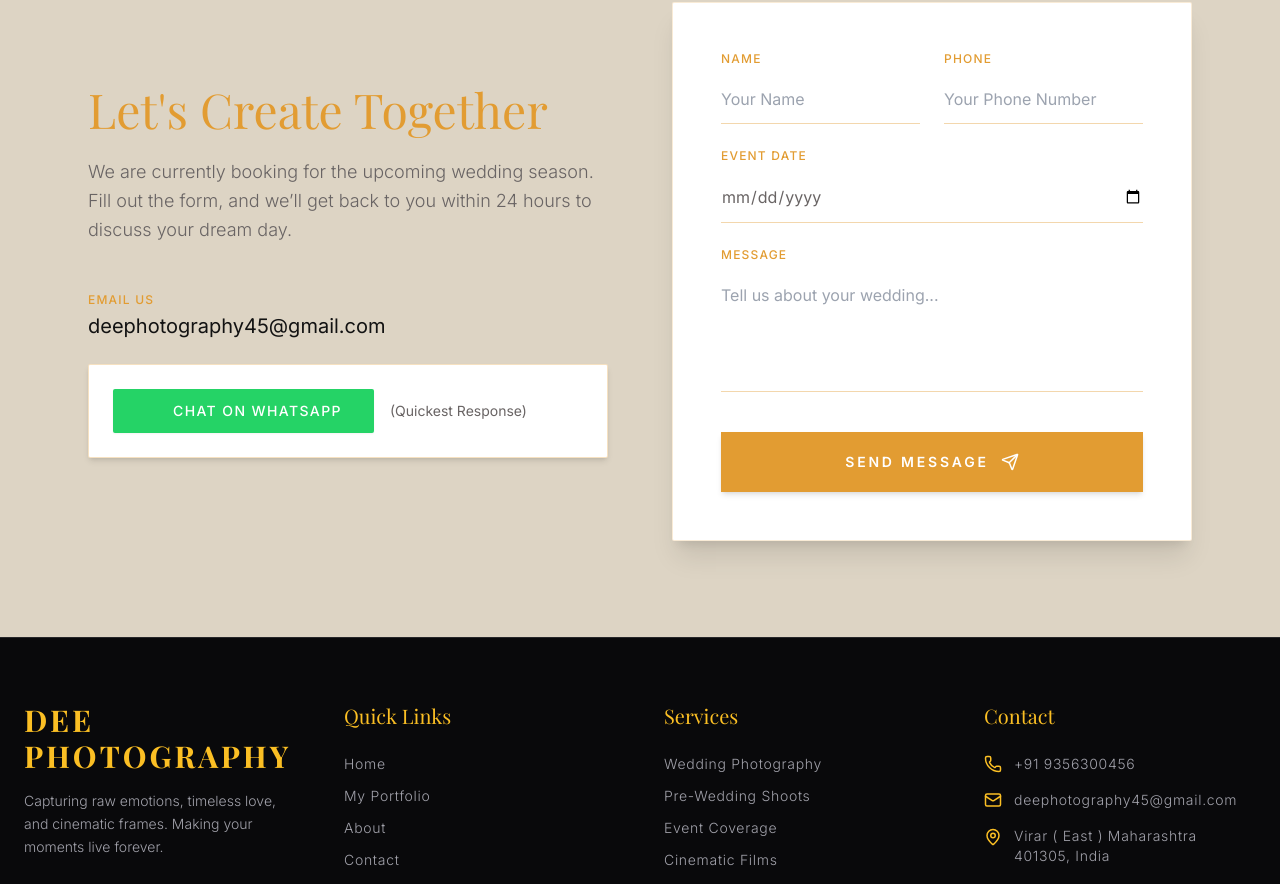
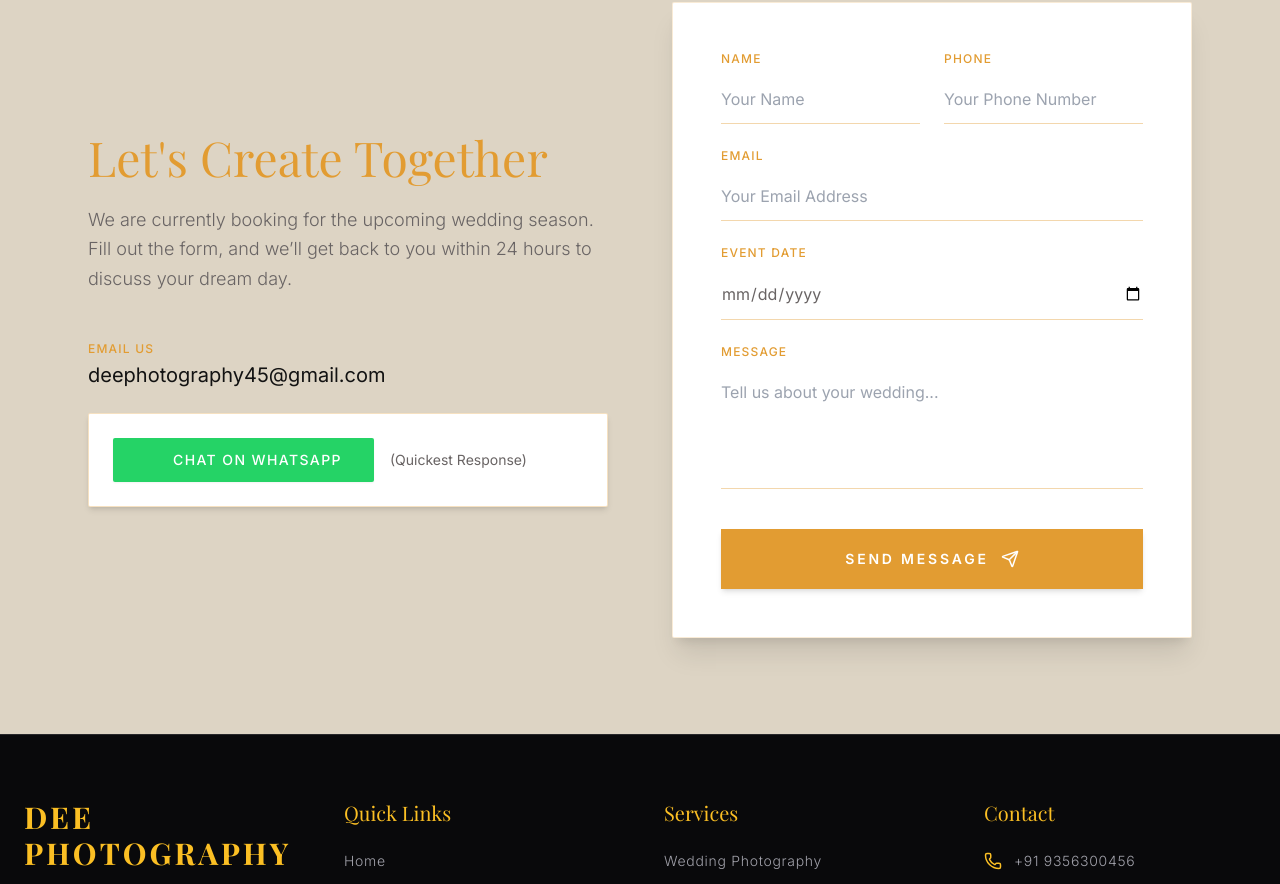
Before and after one commit to ankush-45aj/wedding-portfolio-, a React (Vite) app: page / in a window 1280 px wide. Shown: the part 5756-6640 px from the top of the page. Built offline with nearby package versions, Linux system fonts and the light colour scheme; a web font is replaced by a local one.

Commit message:
feat: Add EmailJS integration to contact form with state management

```diff
--- a/package.json
+++ b/package.json
@@ -10,6 +10,7 @@
     "preview": "vite preview"
   },
   "dependencies": {
+    "@emailjs/browser": "^4.4.1",
     "framer-motion": "^12.38.0",
     "lucide-react": "^1.8.0",
     "react": "^19.2.4",
--- a/src/components/ContactForm.jsx
+++ b/src/components/ContactForm.jsx
@@ -1,8 +1,50 @@
-import React from 'react';
+import React, { useState } from 'react';
 import { motion } from 'framer-motion';
 import { Send } from 'lucide-react';
+import emailjs from '@emailjs/browser';
 
 const ContactForm = () => {
+  const [formData, setFormData] = useState({
+    name: '',
+    phone: '',
+    email: '',
+    date: '',
+    message: '',
+  });
+
+  const handleChange = (e) => {
+    setFormData({
+      ...formData,
+      [e.target.id]: e.target.value,
+    });
+  };
+
+  const handleSubmit = async (e) => {
+    e.preventDefault();
+
+    try {
+      await emailjs.send(
+        import.meta.env.VITE_EMAILJS_SERVICE_ID,
+        import.meta.env.VITE_EMAILJS_TEMPLATE_ID,
+        formData,
+        import.meta.env.VITE_EMAILJS_PUBLIC_KEY
+      );
+
+      alert('Message sent successfully!');
+
+      setFormData({
+        name: '',
+        phone: '',
+        email: '',
+        date: '',
+        message: '',
+      });
+    } catch (error) {
+      console.error(error);
+      alert('Failed to send message');
+    }
+  };
+
   return (
     <section
       className="py-24 bg-secondary text-textMain relative"
@@ -72,7 +114,7 @@ const ContactForm = () => {
         >
           <form
             className="flex flex-col gap-6"
-            onSubmit={(e) => e.preventDefault()}
+            onSubmit={handleSubmit}
           >
             <div className="grid grid-cols-1 sm:grid-cols-2 gap-6">
               <div className="flex flex-col gap-2">
@@ -87,6 +129,8 @@ const ContactForm = () => {
                   id="name"
                   placeholder="Your Name"
                   required
+                  value={formData.name}
+                  onChange={handleChange}
                   className="bg-transparent border-b border-accent/40 py-3 focus:outline-none focus:border-accent transition-colors"
                 />
               </div>
@@ -103,9 +147,29 @@ const ContactForm = () => {
                   id="phone"
                   placeholder="Your Phone Number"
                   required
+                  value={formData.phone}
+                  onChange={handleChange}
                   className="bg-transparent border-b border-accent/40 py-3 focus:outline-none focus:border-accent transition-colors"
                 />
               </div>
+            </div>
+            <div className="flex flex-col gap-2">
+              <label
+                htmlFor="email"
+                className="text-xs uppercase tracking-widest text-accent font-medium"
+              >
+                Email
+              </label>
+
+              <input
+                type="email"
+                id="email"
+                placeholder="Your Email Address"
+                required
+                value={formData.email}
+                onChange={handleChange}
+                className="bg-transparent border-b border-accent/40 py-3 focus:outline-none focus:border-accent transition-colors"
+              />
             </div>
 
             <div className="flex flex-col gap-2">
@@ -118,6 +182,8 @@ const ContactForm = () => {
               <input
                 type="date"
                 id="date"
+                value={formData.date}
+                onChange={handleChange}
                 className="bg-transparent border-b border-accent/40 py-3 focus:outline-none focus:border-accent transition-colors text-textLight"
               />
             </div>
@@ -134,6 +200,8 @@ const ContactForm = () => {
                 rows="4"
                 placeholder="Tell us about your wedding..."
                 required
+                value={formData.message}
+                onChange={handleChange}
                 className="bg-transparent border-b border-accent/40 py-3 focus:outline-none focus:border-accent transition-colors resize-none"
               />
             </div>
--- a/src/components/Navbar.jsx
+++ b/src/components/Navbar.jsx
@@ -29,8 +29,8 @@ const Navbar = () => {
     <>
       <nav
         className={`fixed w-full z-50 transition-all duration-300 ${isScrolled && !isOpen
-            ? 'bg-primary text-textMain shadow-lg py-4'
-            : 'bg-transparent py-6'
+          ? 'bg-primary text-textMain shadow-lg py-4'
+          : 'bg-transparent py-6'
           } ${isOpen ? 'text-textMain' : 'text-textMain'}`}
       >
         <div className="max-w-7xl mx-auto px-6 flex justify-between items-center relative z-50">
```
